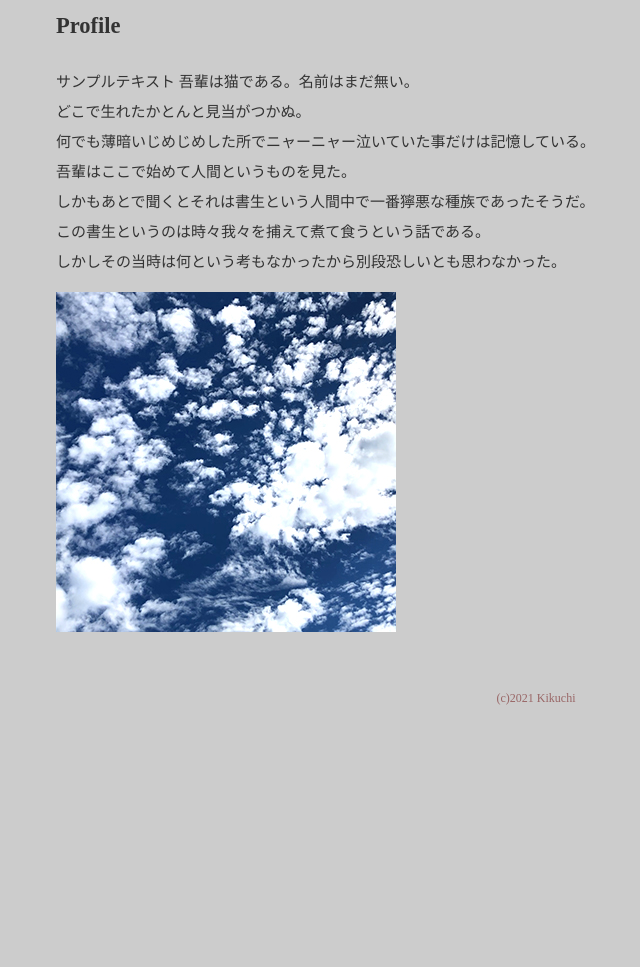
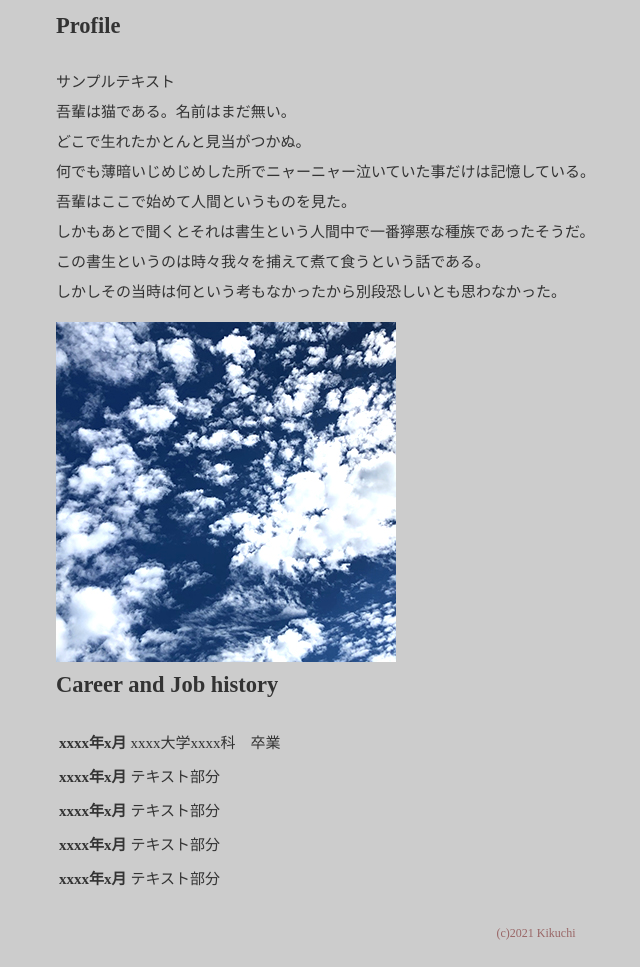
Before and after one commit to kkikuchi0609/github-pages-pre, a plain HTML site: page about.html in a window 1280 px wide. Shown: the part 222-1189 px from the top of the page, without its empty margins (104-744 px from the left). Before the commit the page ends 954 px from the top, so only its background shows below. Drawn offline with Linux system fonts and the light colour scheme.

Commit message:
Update about.html

```diff
--- a/about.html
+++ b/about.html
@@ -17,19 +17,18 @@
     <li><a href="about.html">About
     </a></lI>
     <li><a href="contact.html">Contact</a></li>
+     </ul>
   </nav>
   </header>
   <div id="wrap">
   <div class="content">
     <div class="main-center">
-    </div>
     <h1>About</h1>
     <p>プロフィールや経歴の紹介ページです。</p>
-    <div>
-      <section class="about clearfix">
-        <div class="about-txt">
+    <section class="profile clearfix">
+    <div class="profile-text">
       <h2 class="icon">Profile</h2>
-          <p><span>サンプルテキスト</span>
+      <p><span>サンプルテキスト</span><br>
          吾輩は猫である。名前はまだ無い。<br>
          どこで生れたかとんと見当がつかぬ。<br>
          何でも薄暗いじめじめした所でニャーニャー泣いていた事だけは記憶している。<br>
@@ -38,10 +37,38 @@
          この書生というのは時々我々を捕えて煮て食うという話である。<br>
          しかしその当時は何という考もなかったから別段恐しいとも思わなかった。
     </div>
-          <img src="img/prof.jpg" alt="プロフィール画像" class="Profile-image">
+          </div>
+          <img src="img/prof.jpg" alt="プロフィール画像" class="Profile-image"
+           class="profile-image">
+          </section>
+          <section class="career">
+            <h2 class="icon">Career and Job history</h2>
+            <table>
+              <tr>
+                <th>xxxx年x月</th>
+                <td>xxxx大学xxxx科　卒業</td>
+              </tr>
+              <tr>
+                <th>xxxx年x月</th>
+                <td>テキスト部分</td>
+              </tr>
+              <tr>
+                <th>xxxx年x月</th>
+                <td>テキスト部分</td>
+              </tr>
+              <tr>
+                <th>xxxx年x月</th>
+                <td>テキスト部分</td>
+              </tr>
+              <tr>
+                <th>xxxx年x月</th>
+                <td>テキスト部分</td>
+              </tr>
+            </table>
           </section>
   </div>
-　    </section>
+</div>
+</div>
   <footer>
   <small>(c)2021 Kikuchi</small>
   </footer>
```
Lines whose indentation alone changed are shown as unchanged.
